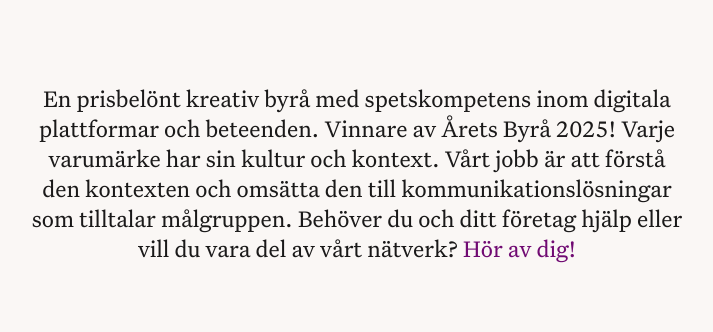
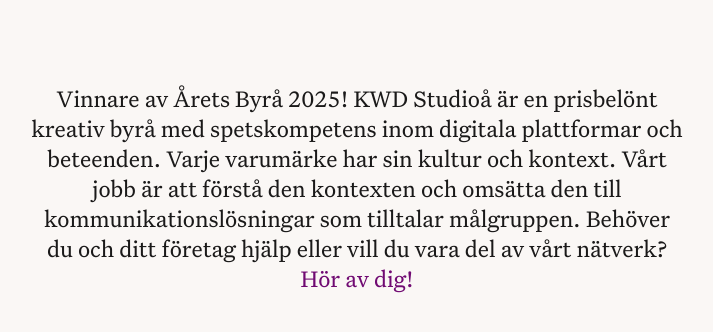
Before and after one commit to kwdstudio/kwdstudio.github.io, a Jekyll site: the page built from index.html, in a window 1280 px wide and 900 px high, scrolled down 637 px, cut to the strip 177-527 px from the top of the window. Shown: the top 332 px of the strip, without its empty margins (283-996 px from the left). Built offline with Jekyll 4.4.1, drawn with Linux system fonts in a browser that asks for light colours.

Commit message:
Update index.html

```diff
--- a/index.html
+++ b/index.html
@@ -28,7 +28,7 @@ clean_title: true
     <div class="Wrapper">
       <div class="Section-contentInner">
         <div class="Section-body">
-          <p>En prisbelönt kreativ byrå med spetskompetens inom digitala plattformar och beteenden. Vinnare av Årets Byrå 2025! Varje varumärke har sin kultur och kontext. Vårt jobb är att förstå den kontexten och omsätta den till kommunikationslösningar som tilltalar målgruppen. Behöver du och ditt företag hjälp eller vill du vara del av vårt nätverk? <a href="https://kwdstudio.se/kontakt">Hör av dig!</p>
+          <p>Vinnare av Årets Byrå 2025! KWD Studioå är en prisbelönt kreativ byrå med spetskompetens inom digitala plattformar och beteenden. Varje varumärke har sin kultur och kontext. Vårt jobb är att förstå den kontexten och omsätta den till kommunikationslösningar som tilltalar målgruppen. Behöver du och ditt företag hjälp eller vill du vara del av vårt nätverk? <a href="https://kwdstudio.se/kontakt">Hör av dig!</p>
         </div>
       </div>
     </div>
```
